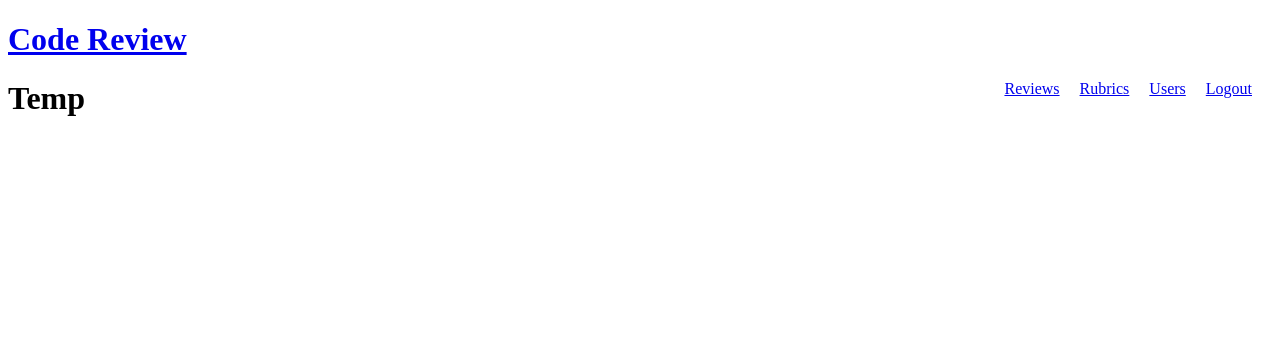
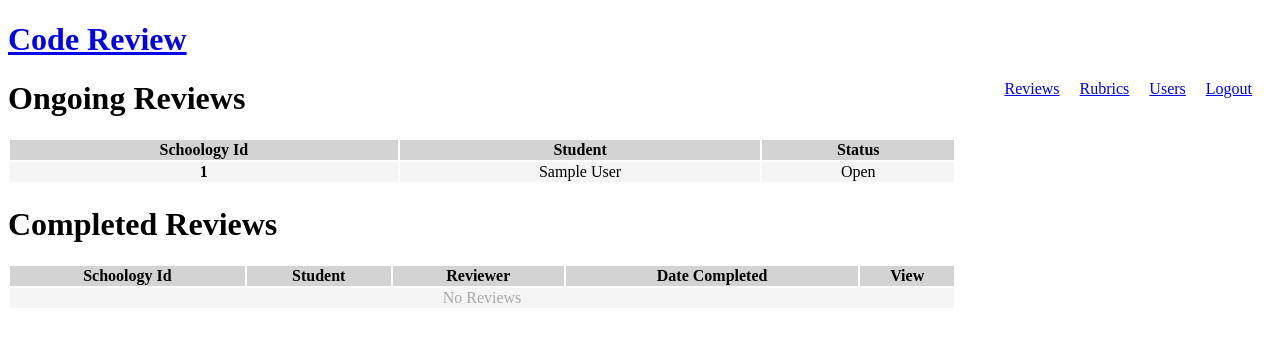
Before and after one commit to Bwc9876/CodeReview, a Django app: page /instructor/ in a window 1280 px wide. Shown: the top 342 px of the page. Run offline with Django 3.2, Linux system fonts and the light colour scheme; a user stored in the database is signed in; tables that the repository leaves empty hold one stand-in row (values such as "Sample post").

Commit message:
Review Tags

```diff
--- a/Instructor/templates/admin_home.html
+++ b/Instructor/templates/admin_home.html
@@ -1,6 +1,16 @@
 {% extends "admin_base.html" %}
+
+
+{% block resources %}
+    {% load static %}
+    <link rel="stylesheet" href="{% static "css/reviews/review-table.css" %}"/>
+{% endblock %}
 
 {% block mainContent %}
     {# TODO: Create table filter to make rendering tables easier #}
-    <h1>Temp</h1>
+    {% load review_tags %}
+    <h1>Ongoing Reviews</h1>
+    {{ active|review_table:"schoology_id,student,status" }}
+    <h1>Completed Reviews</h1>
+    {{ completed|review_table:"schoology_id,student,reviewer,date_completed,view" }}
 {% endblock %}
--- a/Main/models.py
+++ b/Main/models.py
@@ -56,7 +56,7 @@ class Review(BaseModel):
         return f'{my_score}/{max_score}'
 
     def get_status(self):
-        return Review.Status.labels[Review.Status.values.index(self.status)]
+        return Review.get_status_from_string(self.status)
 
     @staticmethod
     def get_status_from_string(status):
--- /dev/null
+++ b/Main/static/css/reviews/review-table.css
@@ -0,0 +1,21 @@
+.review-table {
+    width: 75%;
+    text-align: center;
+}
+
+.review-table thead {
+    background-color: lightgray;
+}
+
+.row-color-1 {
+    background-color: whitesmoke;
+}
+
+.row-color-2 {
+    background-color: #dce8ff;
+}
+
+.none-notification {
+    color: darkgray;
+    background-color: whitesmoke;
+}
--- a/Main/templates/base.html
+++ b/Main/templates/base.html
@@ -9,6 +9,8 @@
     {% load static %}
     <link rel="stylesheet" href="{% static "css/base.css" %}"/>
     <script src="https://ajax.googleapis.com/ajax/libs/jquery/3.6.0/jquery.min.js"></script>
+{#    <link href="https://cdn.jsdelivr.net/npm/bootstrap@5.1.3/dist/css/bootstrap.min.css" rel="stylesheet" integrity="sha384-1BmE4kWBq78iYhFldvKuhfTAU6auU8tT94WrHftjDbrCEXSU1oBoqyl2QvZ6jIW3" crossorigin="anonymous">#}
+{#    <script src="https://cdn.jsdelivr.net/npm/bootstrap@5.1.3/dist/js/bootstrap.bundle.min.js" integrity="sha384-ka7Sk0Gln4gmtz2MlQnikT1wXgYsOg+OMhuP+IlRH9sENBO0LRn5q+8nbTov4+1p" crossorigin="anonymous"></script>#}
     {% block resources %}
 
     {% endblock %}
--- a/Main/templates/reviews/review_table.html
+++ b/Main/templates/reviews/review_table.html
@@ -1,29 +1,43 @@
-<table>
+<table class="review-table">
+    {% load common_tags %}
     <thead>
         <tr>
             {% for field in fields %}
-                <th>{{ field }}</th>
+                <th>{{ field|make_spaces|title }}</th>
             {% endfor %}
             {% for action in actions %}
-                <th>{{ action }}</th>
+                <th>{{ action|make_spaces|title }}</th>
             {% endfor %}
         </tr>
     </thead>
     <tbody>
         {% for object in objects %}
-            <tr>
+            <tr class="row-color-{% cycle "1" "2" %}">
                 {% for value in object %}
                     {% if forloop.first %}
                         <th>{{ value }}</th>
                     {% elif forloop.last %}
                         {% for action in actions %}
-                            <a href="{% url action value %}">{{ action }}</a>
+                            {% if action == "claim" %}
+                            <form method="post" action="{% url "review-claim" value %}">
+                                {% csrf_token %}
+                                <button class="btn btn-link">Claim</button>
+                            </form>
+                            {% else %}
+                            <td>
+                                <a href="{% url "review-"|add:action value %}">{{ action|title }}</a>
+                            </td>
+                            {% endif %}
                         {% endfor %}
                     {% else %}
                         <td>{{ value }}</td>
                     {% endif %}
                 {% endfor %}
             </tr>
+        {% empty %}
+            <tr class="none-notification">
+                <td colspan="{{ colspan }}">No Reviews</td>
+            </tr>
         {% endfor %}
     </tbody>
 </table>
--- /dev/null
+++ b/Main/templatetags/common_tags.py
@@ -0,0 +1,8 @@
+from django import template
+
+register = template.Library()
+
+
+@register.filter(name="make_spaces")
+def make_spaces(in_string):
+    return in_string.replace("_", " ").replace("-", " ")
--- /dev/null
+++ b/Main/templatetags/review_tags.py
@@ -0,0 +1,35 @@
+from django import template
+from django.template.loader import render_to_string
+from django.db.models import QuerySet
+
+from Users.models import User
+from Main.models import Review
+
+register = template.Library()
+
+formatters = {
+    'student': lambda target_id:    str(User.objects.get(id=target_id)),
+    'reviewer': lambda target_id:    str(User.objects.get(id=target_id)),
+    'status': lambda target_code:   Review.get_status_from_string(target_code)
+}
+
+
+@register.filter(name="review_table")
+def review_table(queryset: QuerySet, fields_str: str):
+    fields = fields_str.split(",")
+    actions = []
+    for field in fields:
+        if field in ["edit", "cancel", "claim", "abandon", "grade", "view"]:
+            fields.remove(field)
+            actions.append(field)
+    objects = []
+    for old_object in queryset.values_list(*fields, 'id'):
+        new_object = []
+        for index, field in enumerate(old_object):
+            if index != len(old_object) - 1:
+                new_object.append(formatters.get(fields[index], lambda x:   x)(field))
+            else:
+                new_object.append(field)
+        objects.append(new_object)
+    return render_to_string('reviews/review_table.html', {'objects': objects, 'actions': actions, 'fields': fields,
+                                                          'colspan': len(fields) + len(actions)})
```
Also changed, not shown: Main/templates/home.html (+10 -97 lines).
